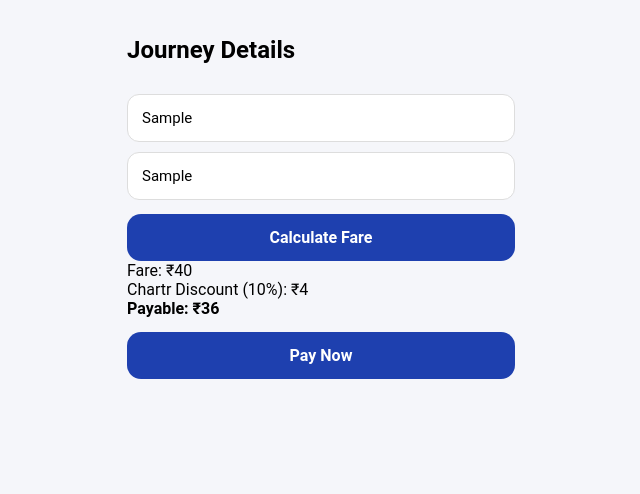
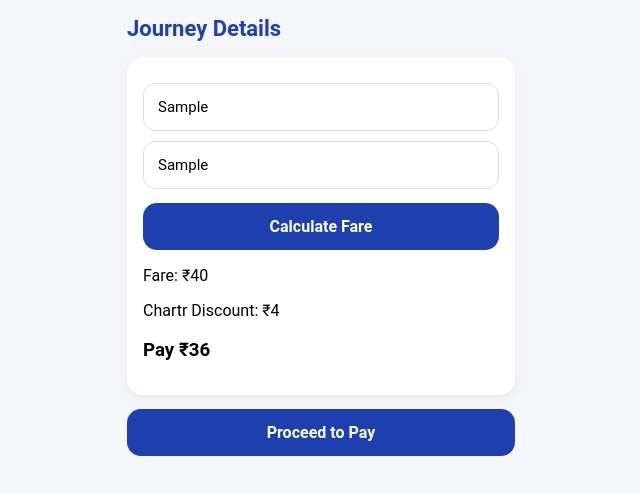
Before and after one commit to princek45454-stack/bus-bus-, a plain HTML site: page fare.html in a window 1280 px wide. Both pictures are taken after typing "Sample", "Sample" into the empty fields and a click on the button "Calculate Fare". Shown: the whole page, without its empty margins (319-959 px from the left). Drawn offline with Linux system fonts and the light colour scheme.

Commit message:
Refactor fare.html for improved structure and labels

```diff
--- a/fare.html
+++ b/fare.html
@@ -7,16 +7,18 @@
 </head>
 <body class="app">
 
-<h2>Journey Details</h2>
+<div class="header">Journey Details</div>
 
-<input id="from" placeholder="From Stop" />
-<input id="to" placeholder="To Stop" />
+<div class="card">
+  <input placeholder="From Stop" />
+  <input placeholder="To Stop" />
 
-<button onclick="calc()">Calculate Fare</button>
+  <button onclick="calc()">Calculate Fare</button>
 
-<div id="result"></div>
+  <div id="result"></div>
+</div>
 
-<button onclick="pay()">Pay Now</button>
+<button onclick="pay()">Proceed to Pay</button>
 
 <script>
 function calc() {
@@ -27,9 +29,9 @@ function calc() {
   localStorage.setItem("fare", finalFare);
 
   document.getElementById("result").innerHTML = `
-    Fare: ₹${fare}<br>
-    Chartr Discount (10%): ₹${discount}<br>
-    <b>Payable: ₹${finalFare}</b>
+    <p>Fare: ₹${fare}</p>
+    <p>Chartr Discount: ₹${discount}</p>
+    <h3>Pay ₹${finalFare}</h3>
   `;
 }
 
@@ -39,4 +41,5 @@ function pay() {
 </script>
 
 </body>
+
 </html>
```
